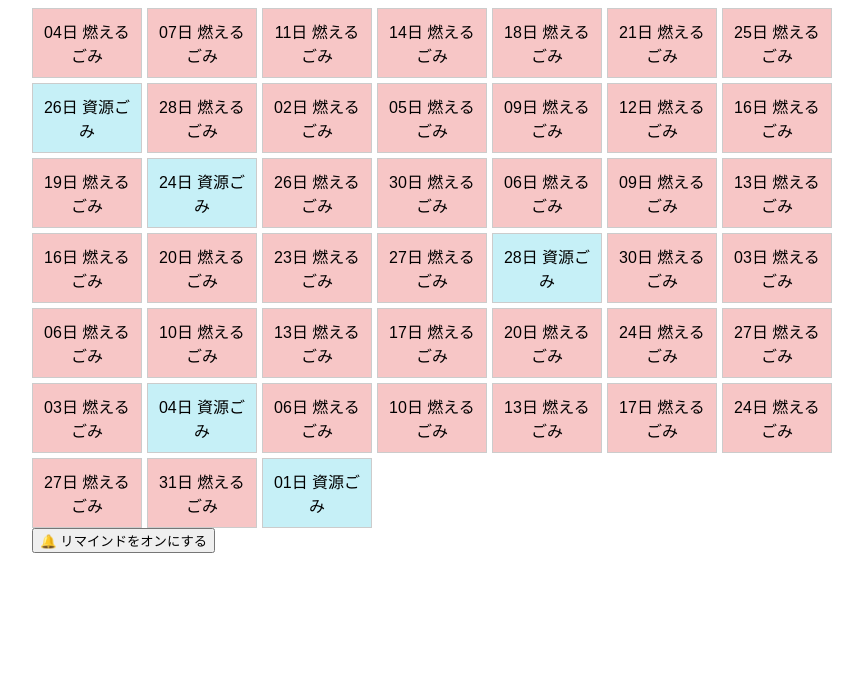
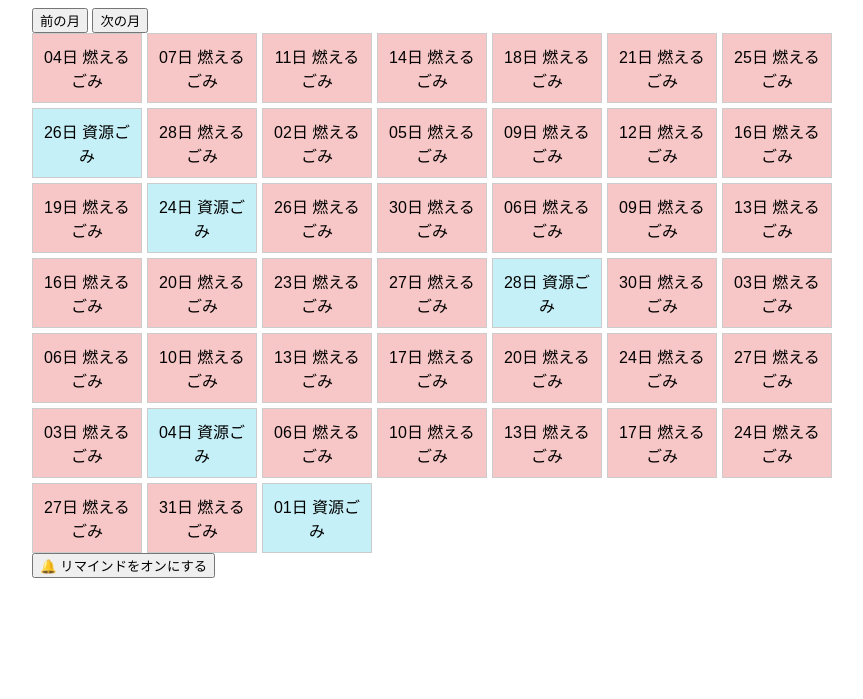
Before and after one commit to gassan-sunabaco/gomi-dashi-, a plain HTML site: page index.html in a window 1280 px wide. Shown: the part 101-800 px from the top of the page, without its empty margins (208-1071 px from the left). Drawn offline with Linux system fonts and the light colour scheme.

Commit message:
Add calendar controls and update calendar structure

```diff
--- a/index.html
+++ b/index.html
@@ -7,7 +7,12 @@
 </head>
 <body>
   <h1>坂本町 ごみカレンダー</h1>
-  <div id="calendar"></div>
+  <div id="calendar-controls">
+    <button id="prevMonth">前の月</button>
+    <span id="monthLabel"></span>
+    <button id="nextMonth">次の月</button>
+  </div>
+  <table id="calendar"></table>
   <button id="notifyBtn">🔔 リマインドをオンにする</button>
 
   <script src="script.js"></script>
```
